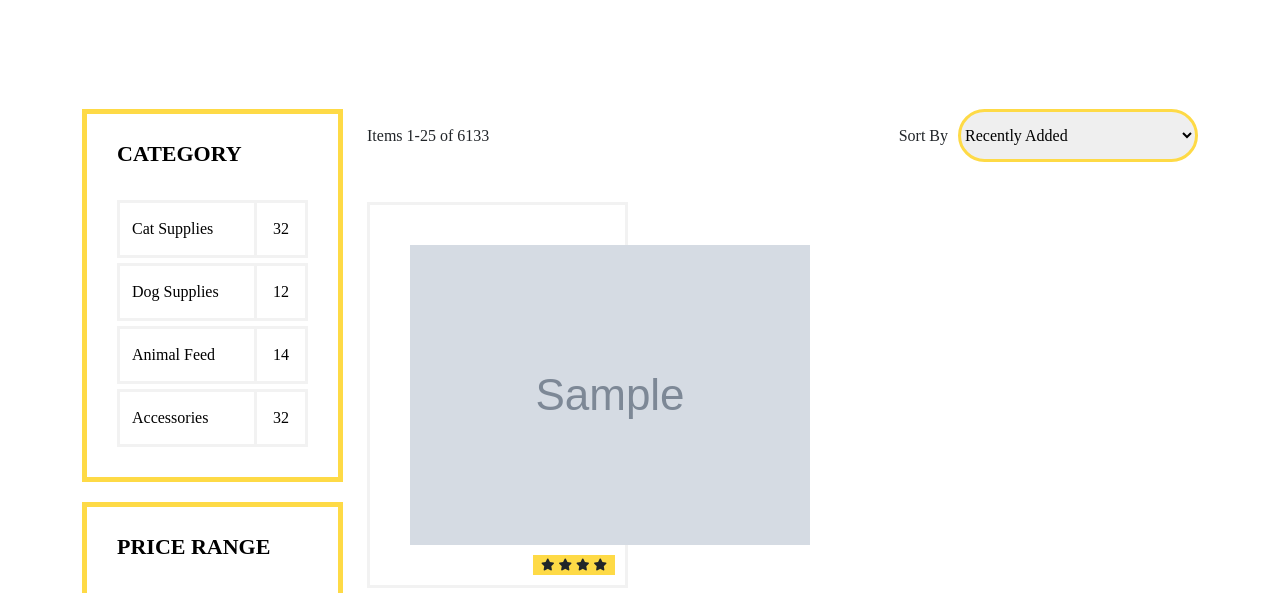
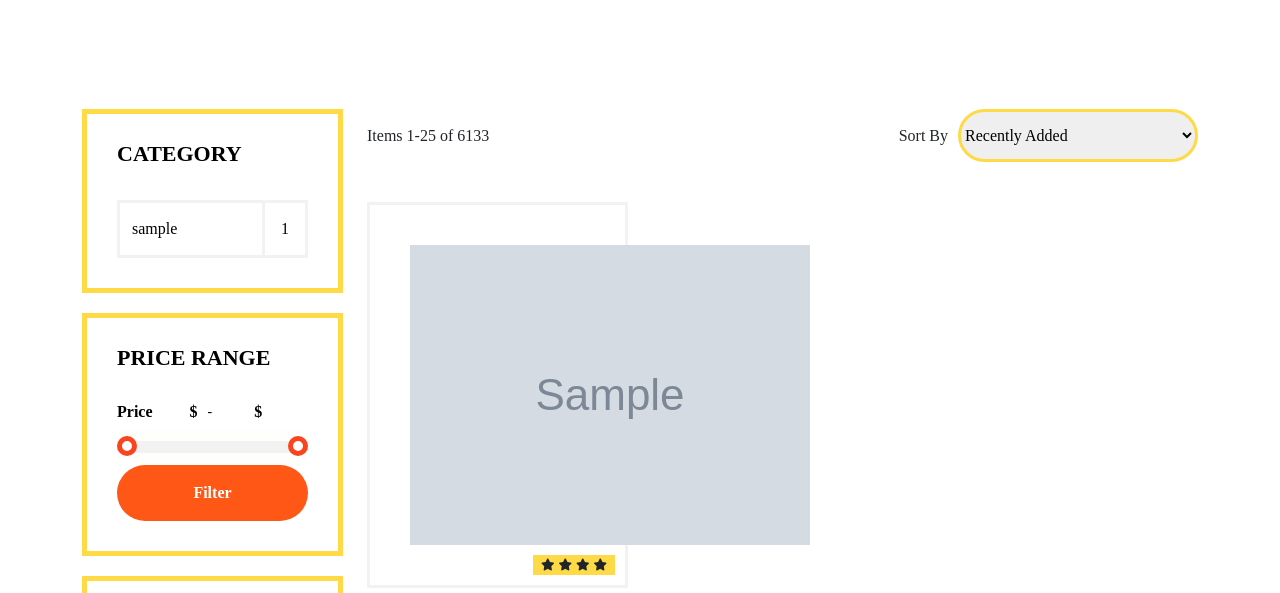
Before and after one commit to kawsaruddinpatoary/patte, a Django app: page /products/ in a window 1280 px wide. Shown: the part 531-1124 px from the top of the page. Run offline with Django 5.2, Linux system fonts and the light colour scheme; tables that the repository leaves empty hold one stand-in row (values such as "Sample post"); grey boxes marked "Sample" are stand-in pictures; some libraries are stand-ins or nearby versions; some web fonts are replaced.

Commit message:
make dynamic the category section of products page

```diff
--- a/main/views.py
+++ b/main/views.py
@@ -1,6 +1,8 @@
 from django.shortcuts import render
 from django.core.paginator import Paginator
-from .models import Product
+from django.db.models import Count
+from django.db.models.functions import Lower
+from .models import Product, Category
 
 # Create your views here.
 def index(request):
@@ -40,6 +42,12 @@
 def products(request):
     product_list = Product.objects.all().order_by('-id')
 
+    categories = Category.objects.annotate(
+        cat_name = Lower('category')
+    ).values('cat_name').annotate(
+        product_count = Count('product', distinct=True)
+    ).order_by('cat_name')
+
     # 1. Show 8 products per page (change this number as needed)
     paginator = Paginator(product_list, 8)
 
@@ -51,6 +59,7 @@
 
     context = {
         'page_obj': page_obj,  # This replaces your old 'products' variable
+        'categories':categories
     }
     return render(request, 'products/products.html', context)
 
--- a/templates/products/products.html
+++ b/templates/products/products.html
@@ -15,18 +15,11 @@
             <h3>Category</h3>
             <div class="boder-bar"></div>
             <ul class="category">
+            {% for cat in categories %}
               <li>
-                <a href="#">Cat Supplies<span>32</span></a>
+                <a href="#">{{ cat.cat_name }}<span>{{ cat.product_count }}</span></a>
               </li>
-              <li>
-                <a href="#">Dog Supplies<span>12</span></a>
-              </li>
-              <li>
-                <a href="#">Animal Feed<span>14</span></a>
-              </li>
-              <li class="end">
-                <a href="#">Accessories<span>32</span></a>
-              </li>
+            {% endfor %}
             </ul>
         </div>
         <div class="sidebar">
```
